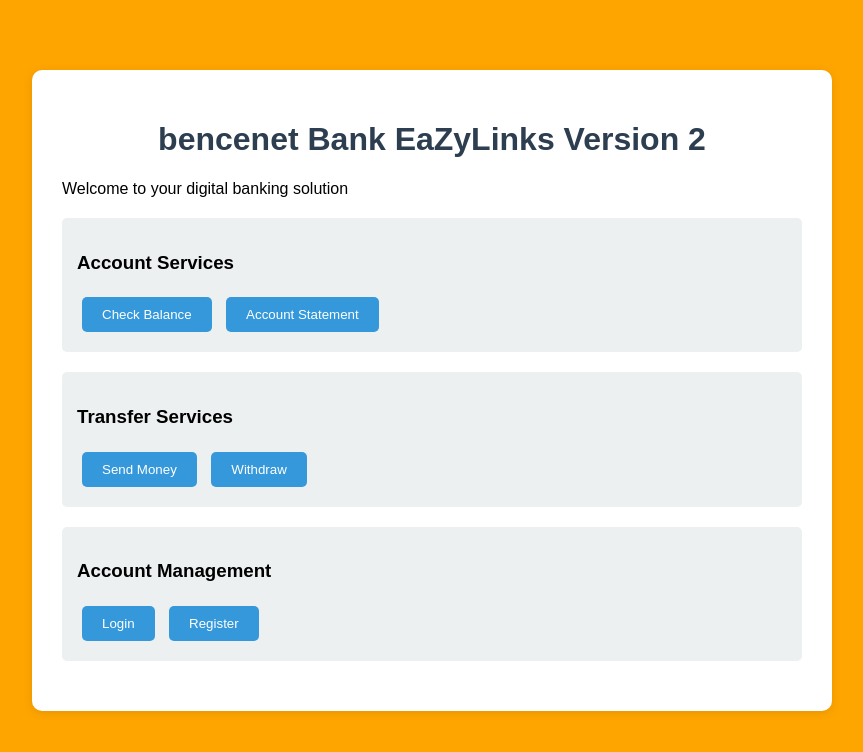
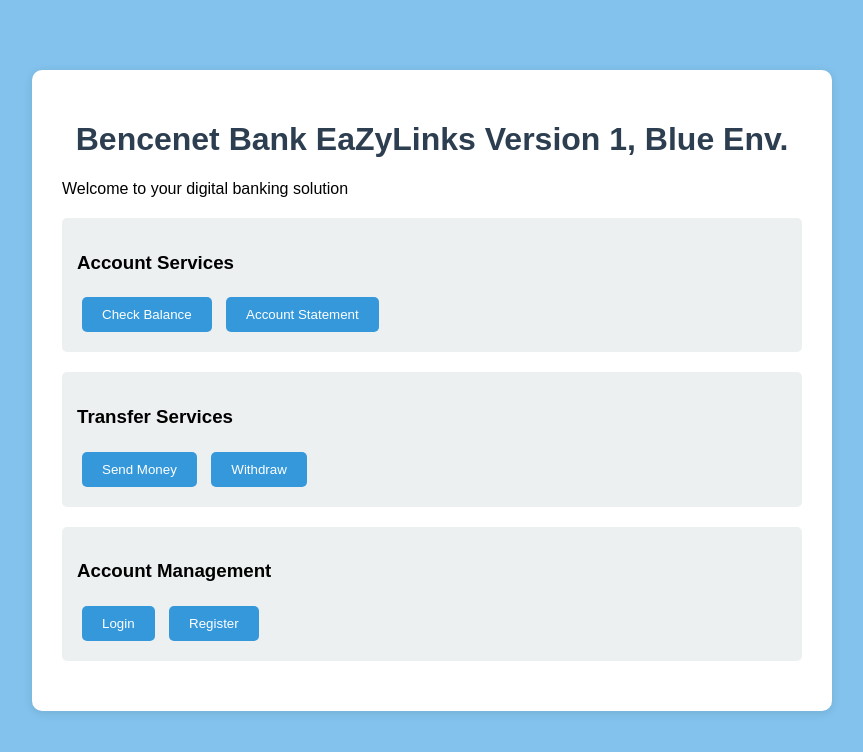
Before and after one commit to kessy06/blue-green-deployment-with-CI-CD-pipeline, a website: page public/index.html in a window 1280 px wide. Shown: the whole page, without its empty margins (208-1071 px from the left). Drawn offline with Linux system fonts and the light colour scheme.

Commit message:
Bulk update: added multiple files

```diff
--- a/public/index.html
+++ b/public/index.html
@@ -10,7 +10,7 @@
             max-width: 800px;
             margin: 50px auto;
             padding: 20px;
-            background-color: orange; /* Changed background color */
+            background-color: rgb(130, 194, 236); /* Changed background color */
         }
         .container {
             background: white;
@@ -44,7 +44,7 @@
 </head>
 <body>
     <div class="container">
-        <h1>bencenet Bank EaZyLinks Version 2</h1> <!-- Updated heading -->
+        <h1>Bencenet Bank EaZyLinks Version 1, Blue Env.</h1> <!-- Updated heading -->
         <p>Welcome to your digital banking solution</p>
 
         <div class="feature">
```
Also changed, not shown: 2 other files.
